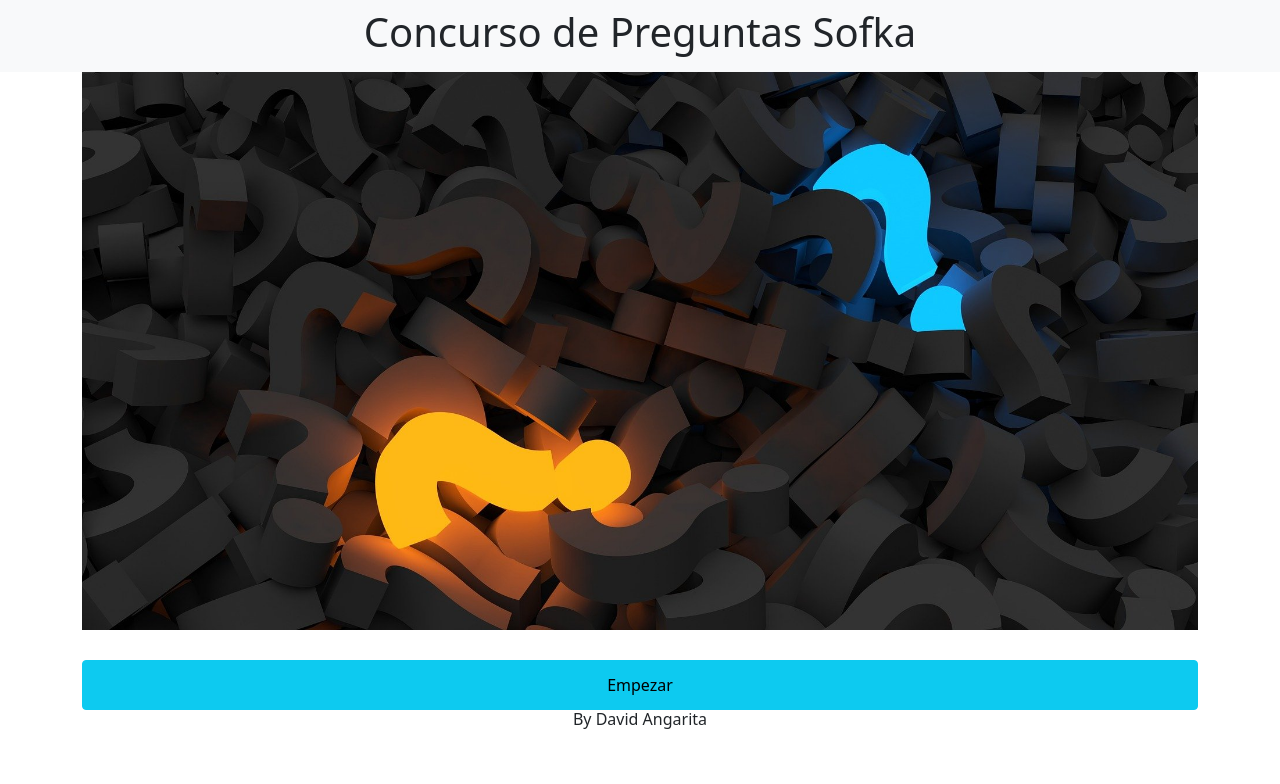
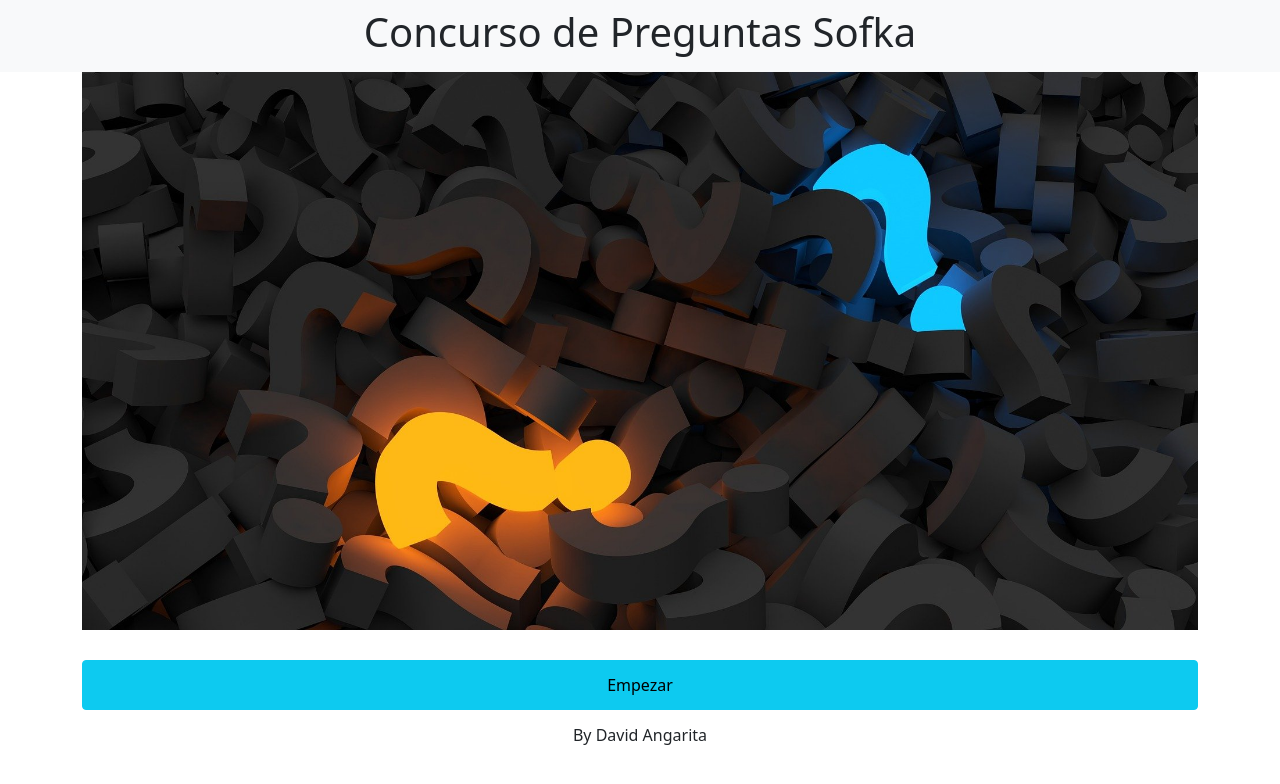
Before and after one commit to davidangarita1/concurso-preguntas, an Angular app: page /concurso in a window 1280 px wide. Shown: the top 784 px of the page. Built offline with nearby package versions, Linux system fonts and the light colour scheme.

Commit message:
corrigiendo espaciado de footer

```diff
--- a/src/app/concurso/concurso.component.html
+++ b/src/app/concurso/concurso.component.html
@@ -34,7 +34,7 @@
 	</div>
 	<button type="button" class="btn btn-info" *ngIf="juego" (click)="empezarJuego()">Empezar</button>
 </div>
-<div class="row">
+<div class="row mt-3">
 	<div class="col-12 text-center">
 		<h6>By David Angarita</h6>
 	</div>
```
